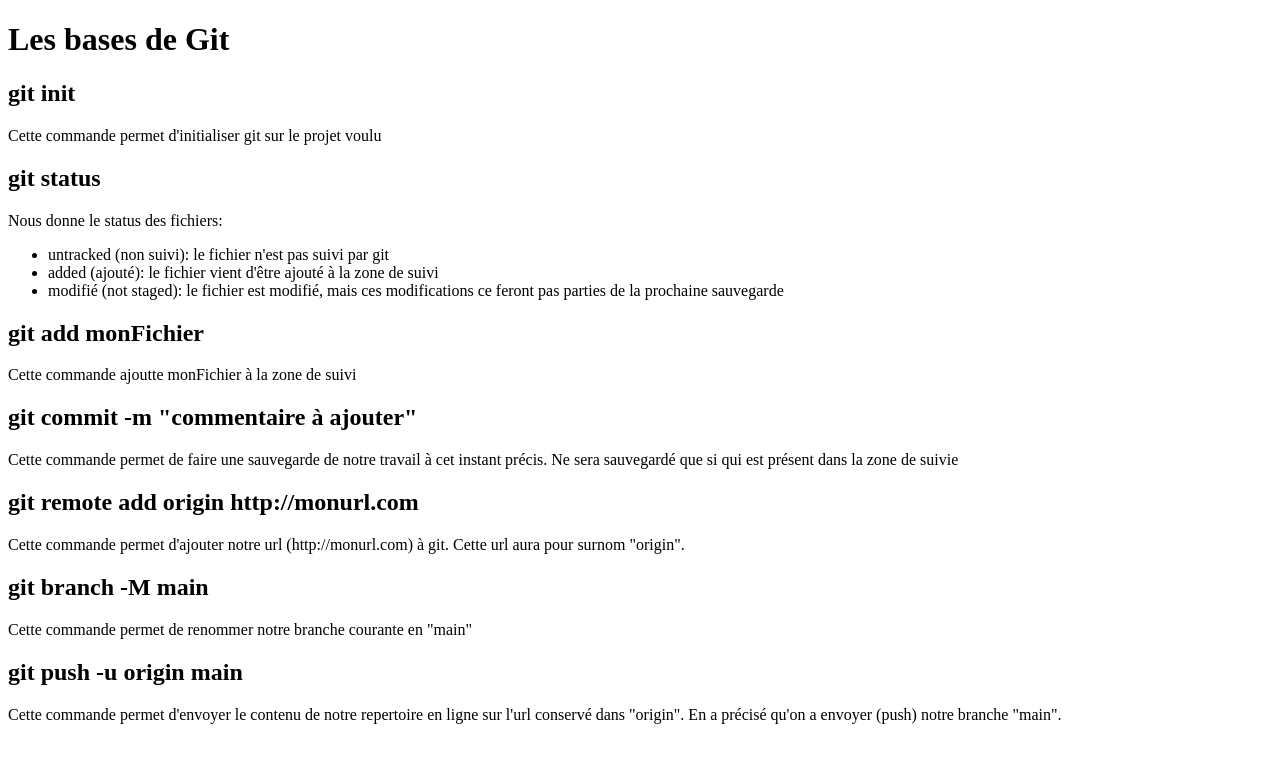
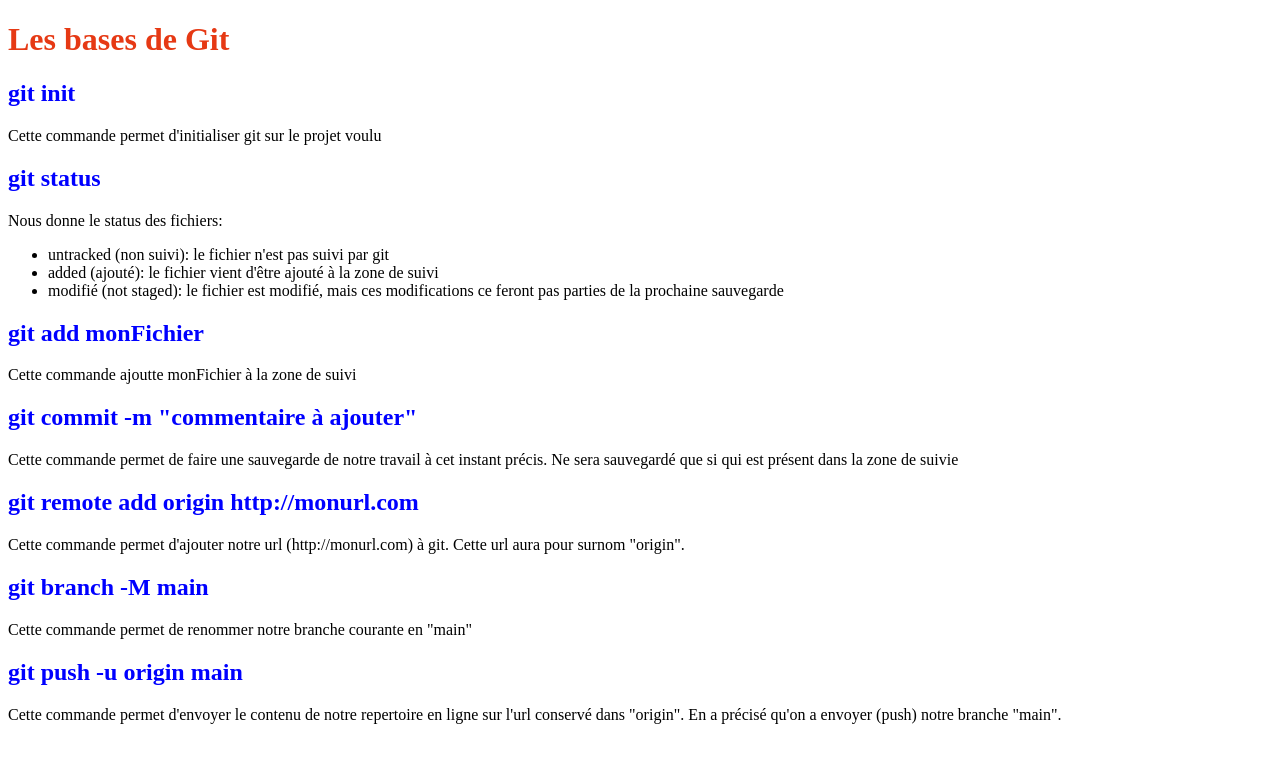
Before and after one commit to AmandineGros/git-basicAG, a plain HTML site: page index.html in a window 1280 px wide. Drawn offline with Linux system fonts and the light colour scheme.

Commit message:
ajout link css

```diff
--- a/index.html
+++ b/index.html
@@ -2,7 +2,8 @@
 <html lang="en">
 <head>
 	<meta charset="UTF-8">
-	<meta name="viewport" content="width=device-width, initial-scale=1.0">
+    <meta name="viewport" content="width=device-width, initial-scale=1.0">
+    <link rel="stylesheet" href="styles.css">
 	<title>Appendre Git</title>
 </head>
 <body>
--- a/style.css
+++ b/styles.css
@@ -1,3 +1,7 @@
 h1 {
 	color: rgb(230, 57, 20);
 }
+
+h2{
+    color: blue;
+}
```
